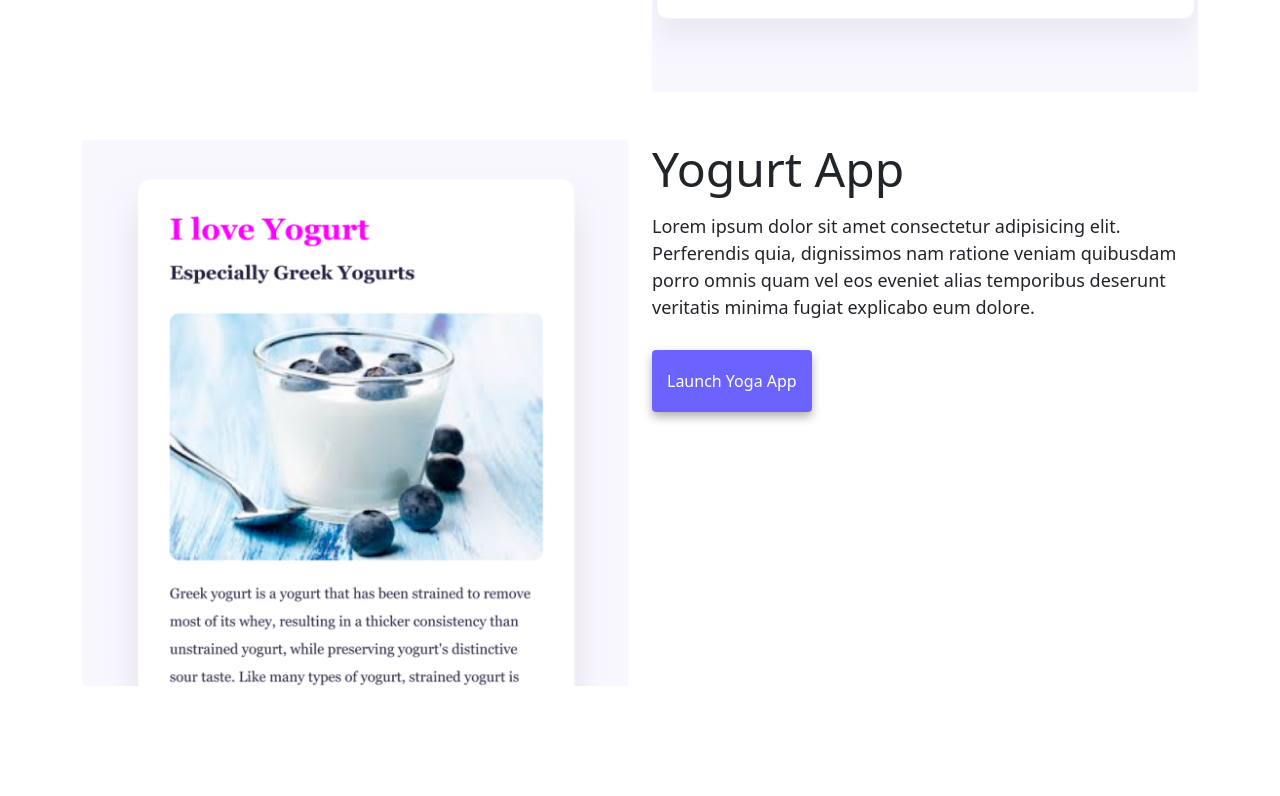
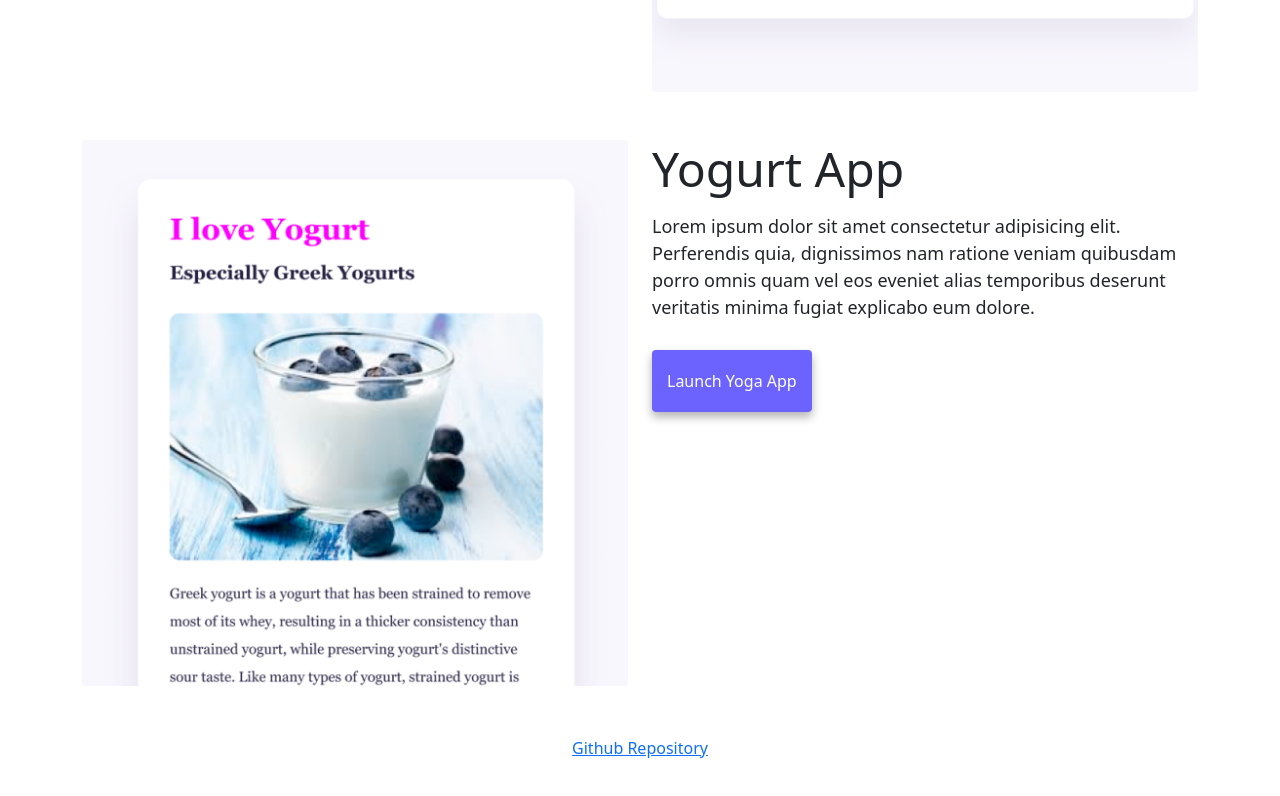
Before and after one commit to hgielyah94/Portfolio, a plain HTML site: page index.html in a window 1280 px wide. Shown: the part 1544-2340 px from the top of the page. Drawn offline with nearby package versions, Linux system fonts and the light colour scheme.

Commit message:
Added Github Repo link to both pages

```diff
--- a/index.html
+++ b/index.html
@@ -83,7 +83,10 @@
                 </div>
             </div>
         </div>
+        </div>
+
+        <footer><a href="https://github.com/hgielyah94/Portfolio" class="repo-link" title="Github Repository">Github
+                Repository</a></footer>
 
 </body>
-
 </html>
--- a/src/style.css
+++ b/src/style.css
@@ -91,6 +91,11 @@ p {
   box-shadow: var(--box-shadow);
   color: white;
 }
+footer {
+  text-align: center;
+  padding-top: 50px;
+}
+
 @media (max-width: 576px) {
   h2 {
     font-size: 32px;
```
Also changed, not shown: about.html (+5 -0 lines).
